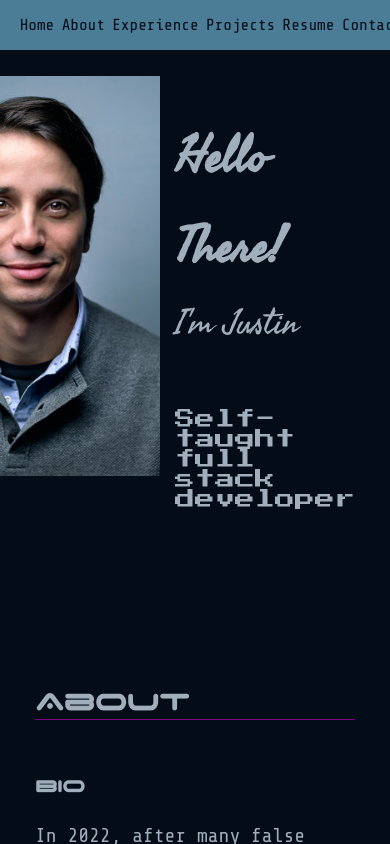
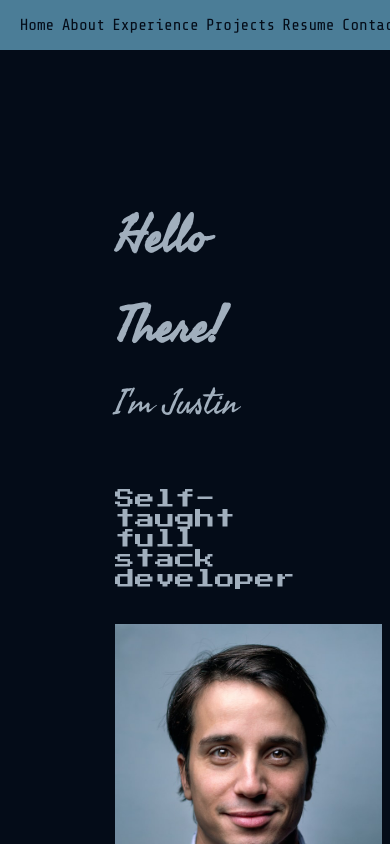
Before and after one commit to justinrkinsman/PersonalPortfolio, a React (Create React App) app in the folder personal-portfolio/: page / in a window 390 px wide. Shown: the top 844 px of the page. Built offline with nearby package versions, Linux system fonts and the light colour scheme.

Commit message:
Add mobile view to landing page

```diff
--- a/personal-portfolio/src/components/Home.css
+++ b/personal-portfolio/src/components/Home.css
@@ -83,3 +83,12 @@
         gap: 0px;
     }
 }
+
+@media (max-width: 600px) {
+    .landingPage {
+        display: flex;
+        flex-direction: column;
+        height: 100vh;
+        margin: 80px;
+    }
+}
```
